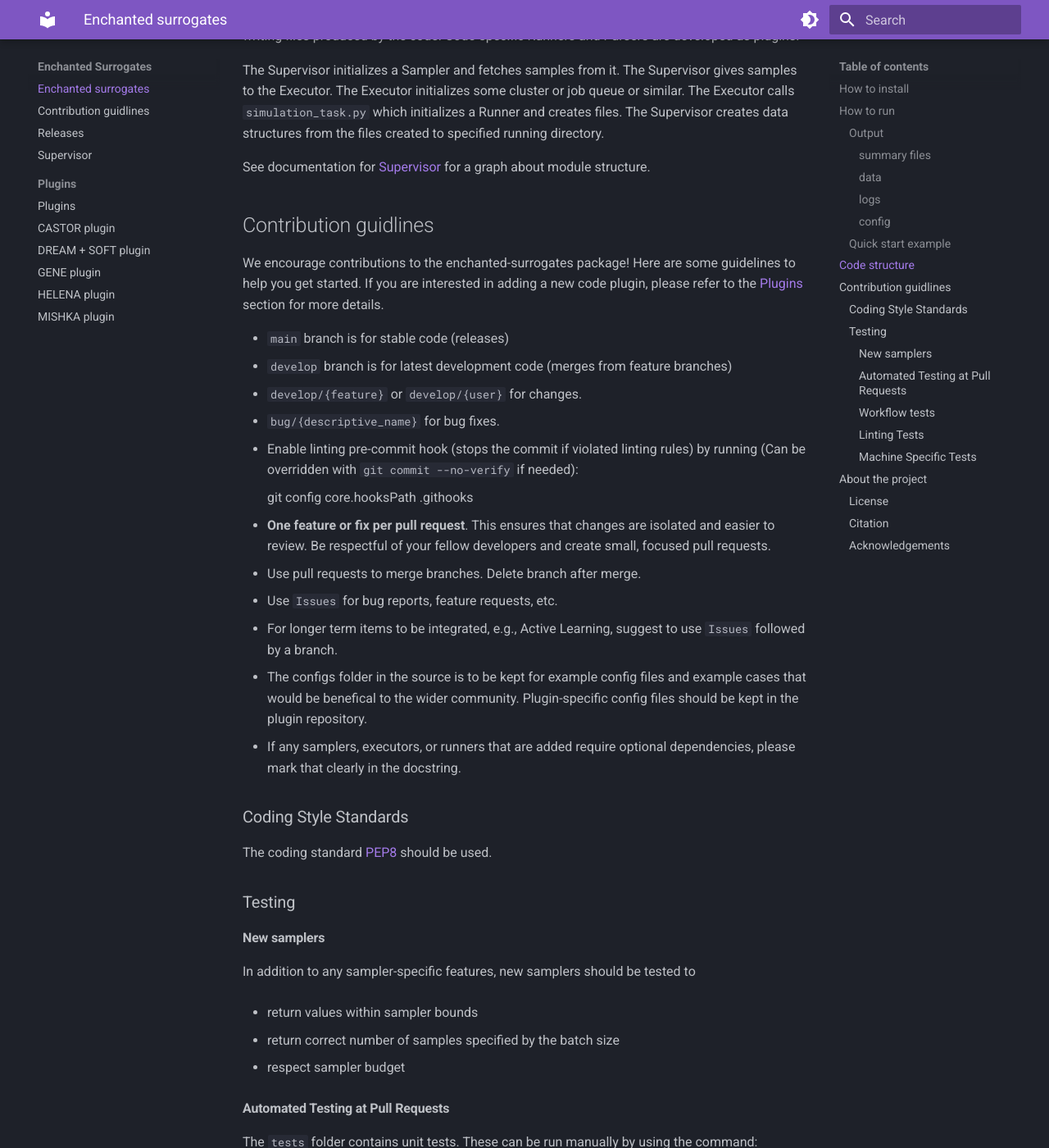
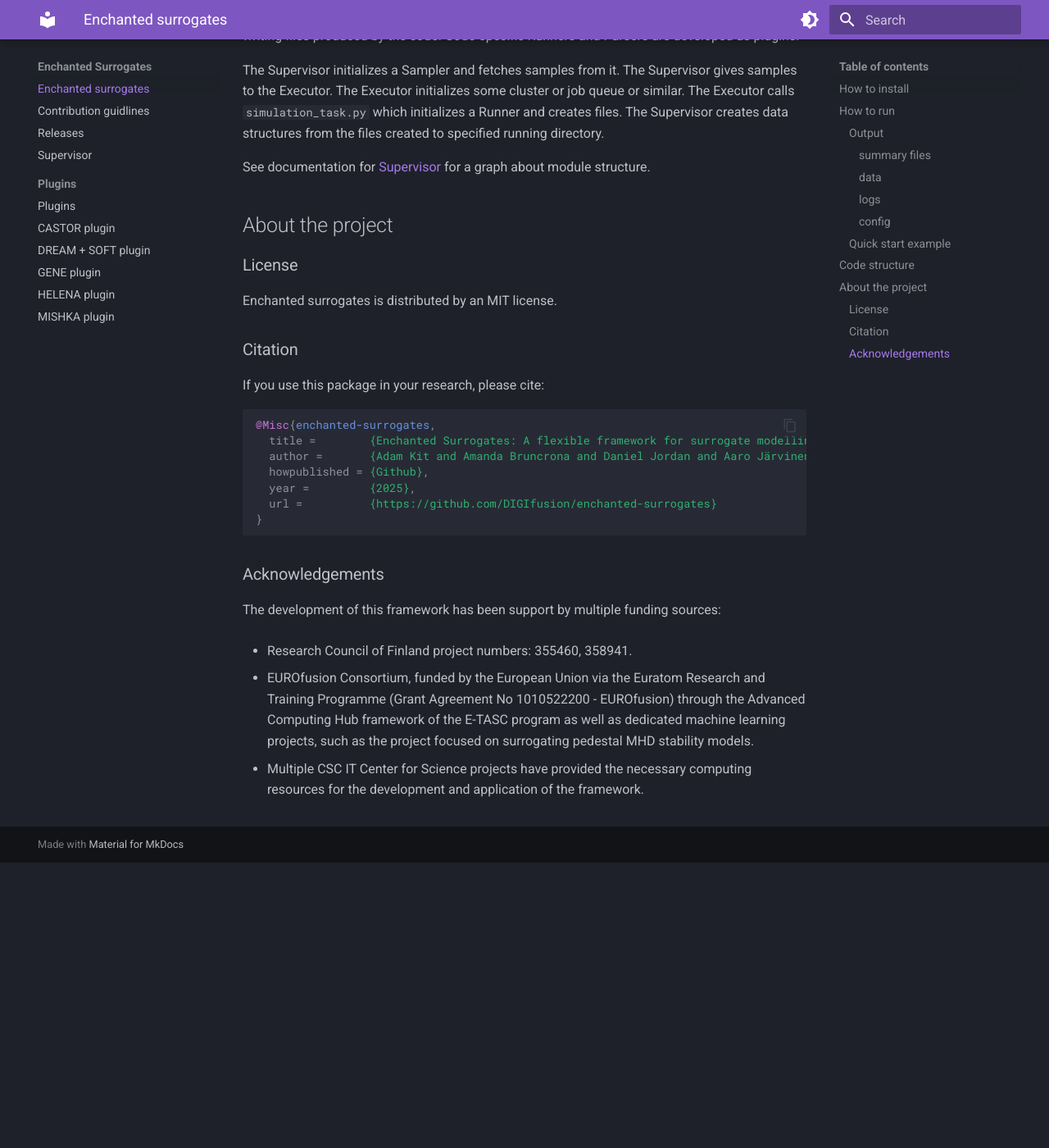
Before and after one commit to DIGIfusion/enchanted-surrogates, an MkDocs documentation site: the page built from docs/index.md, in a window 1280 px wide and 1400 px high, scrolled down 3717 px. Shown: the whole window at 82% size. Built offline with MkDocs 1.6.1 and Material for MkDocs 9.7.7, drawn with Linux system fonts in a browser that asks for light colours; after the commit the page ends 4769 px from its top, so only the background shows below that; some of the changed text lies outside the part shown.

Commit message:
Removed contribution guidelines from index since it has its own md file

```diff
--- a/docs/index.md
+++ b/docs/index.md
@@ -187,103 +187,6 @@ created to specified running directory.
 See documentation for [Supervisor](supervisor.md) for a graph about module
 structure.
 
-## Contribution guidlines
-
-We encourage contributions to the enchanted-surrogates package! Here are some
-guidelines to help you get started. If you are interested in adding a new code
-plugin, please refer to the [Plugins](./plugins/index.md) section for more
-details.
-
-- `main` branch is for stable code (releases)
-- `develop` branch is for latest development code (merges from feature branches)
-- `develop/{feature}` or `develop/{user}` for changes.
-- `bug/{descriptive_name}` for bug fixes.
-- Enable linting pre-commit hook (stops the commit if violated linting rules) by
-  running (Can be overridden with `git commit --no-verify` if needed):
-
-      git config core.hooksPath .githooks
-
-
-
-- **One feature or fix per pull request**. This ensures that changes are
-  isolated and easier to review. Be respectful of your fellow developers and
-  create small, focused pull requests.
-- Use pull requests to merge branches. Delete branch after merge.
-- Use `Issues` for bug reports, feature requests, etc.
-- For longer term items to be integrated, e.g., Active Learning, suggest to use
-  `Issues` followed by a branch.
-- The configs folder in the source is to be kept for example config files and
-  example cases that would be benefical to the wider community. Plugin-specific
-  config files should be kept in the plugin repository.
-- If any samplers, executors, or runners that are added require optional dependencies,
-  please mark that clearly in the docstring.
-
-### Coding Style Standards
-
-The coding standard [PEP8](https://peps.python.org/pep-0008/) should be used.
-
-### Testing
-
-#### New samplers
-
-In addition to any sampler-specific features, new samplers should be tested to
-
- - return values within sampler bounds
-
- - return correct number of samples specified by the batch size
-
- - respect sampler budget
-
-
-#### Automated Testing at Pull Requests
-
-The `tests` folder contains unit tests. These can be run manually by using the
-command:
-
-    pytest tests -v -s
-
-and will also be automatically run by Github Actions at certain pushes and pull
-requests. It is recommended to locally run the tests before making a commit.
-
-If on HPC you must be using an interactive session with roughly 4 cores and at
-least 500MB of memory.
-
-<!-- **NB:** submodules are necessary to run the tests.  -->
-
-#### Workflow tests
-
-The `workflow_tests` folder contains larger workflow tests. These can be run
-manually by using the command:
-
-    pytest workflow_tests/automated_tests_no_HPC -v -s
-
-#### Linting Tests
-
-A Github Actions workflow is also used for running Ruff tests. These are
-currently only testing for issues categorized as Errors or Fatal. Message
-overview [here](https://docs.astral.sh/ruff/rules/). The list of enabled rules
-can be found in pyproject.toml To check the linting locally and get a full
-overview of all possible issues, run:
-
-For single file check:
-
-    ruff /path/to/file.py
-
-For all python files in $PWD:
-
-    ruff $(find $PWD -name "*.py")
-
-#### Machine Specific Tests
-
-For now, no HPC specific tests are run as part of the automated testsing
-procedure. So if you use enchanted surrogates on a specific machine it is your
-responsibility to test updates on that machine.
-
-Alternatively, one may ceate a tests folder for a specific machine in
-`/enchanted-surrogates/tests/MACHINE_NAME_tests`, which should be executable via
-
-    python -m pytest tests/MACHINE_NAME_tests
-
 ## About the project
 
 ### License
```
